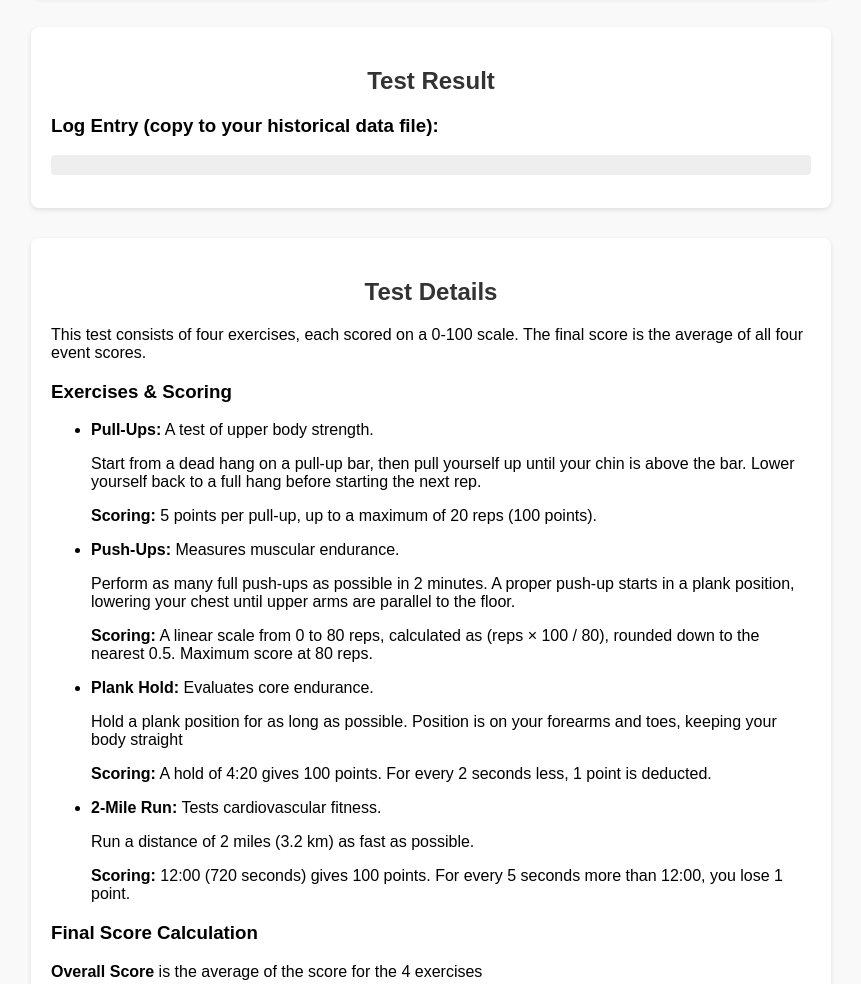
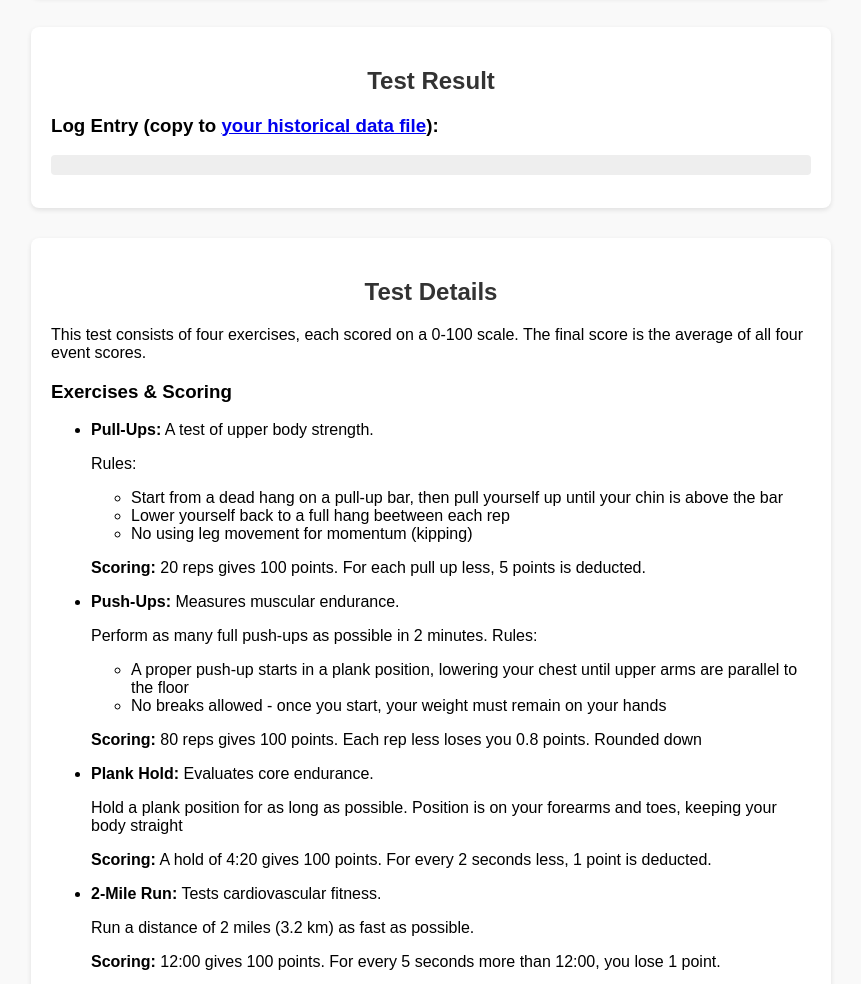
Before and after one commit to the3rdPoliceman/FitnessTest, a plain HTML site: page index.html in a window 1280 px wide. Shown: the part 923-1907 px from the top of the page, without its empty margins (209-1070 px from the left). Drawn offline with nearby package versions, Linux system fonts and the light colour scheme.

Commit message:
updated description texts, and pushup score algorithm

```diff
--- a/index.html
+++ b/index.html
@@ -43,7 +43,7 @@
   <div id="resultArea" class="box">
     <h2>Test Result</h2>
     <div id="resultDisplay"></div>
-    <h3>Log Entry (copy to your historical data file):</h3>
+    <h3>Log Entry (copy to <a href="https://github.com/the3rdPoliceman/FitnessTest/blob/main/historicalData.json">your historical data file</a>):</h3>
     <pre id="logEntry"></pre>
   </div>
 
@@ -56,14 +56,25 @@
     <ul>
       <li>
         <strong>Pull-Ups:</strong> A test of upper body strength.
-        <p>Start from a dead hang on a pull-up bar, then pull yourself up until your chin is above the bar. Lower yourself back to a full hang before starting the next rep.</p>
-        <p><strong>Scoring:</strong> 5 points per pull-up, up to a maximum of 20 reps (100 points).</p>
+        <p>Rules:
+          <ul>
+            <li>Start from a dead hang on a pull-up bar, then pull yourself up until your chin is above the bar</li>
+            <li>Lower yourself back to a full hang beetween each rep</li>
+            <li>No using leg movement for momentum (kipping)</li>
+          </ul>
+        </p>
+        <p><strong>Scoring:</strong> 20 reps gives 100 points. For each pull up less, 5 points is deducted.</p>
       </li>
 
       <li>
         <strong>Push-Ups:</strong> Measures muscular endurance.
-        <p>Perform as many full push-ups as possible in 2 minutes. A proper push-up starts in a plank position, lowering your chest until upper arms are parallel to the floor.</p>
-        <p><strong>Scoring:</strong> A linear scale from 0 to 80 reps, calculated as (reps × 100 / 80), rounded down to the nearest 0.5. Maximum score at 80 reps.</p>
+        <p>Perform as many full push-ups as possible in 2 minutes. Rules:
+          <ul>
+            <li>A proper push-up starts in a plank position, lowering your chest until upper arms are parallel to the floor</li>
+            <li>No breaks allowed - once you start, your weight must remain on your hands</li>
+          </ul>
+        </p>
+        <p><strong>Scoring:</strong> 80 reps gives 100 points. Each rep less loses you 0.8 points. Rounded down</p>
       </li>
 
       <li>
@@ -75,7 +86,7 @@
       <li>
         <strong>2-Mile Run:</strong> Tests cardiovascular fitness.
         <p>Run a distance of 2 miles (3.2 km) as fast as possible.</p>
-        <p><strong>Scoring:</strong> 12:00 (720 seconds) gives 100 points. For every 5 seconds more than 12:00, you lose 1 point.</p>
+        <p><strong>Scoring:</strong> 12:00 gives 100 points. For every 5 seconds more than 12:00, you lose 1 point.</p>
       </li>
     </ul>
 
--- a/script.js
+++ b/script.js
@@ -6,7 +6,7 @@ function calculateScores(pullups, pushups, plankTime, runTime) {
 
   let pushupScore = (pushups * 100) / 80;
   pushupScore = Math.min(pushupScore, 100);
-  pushupScore = Math.floor(pushupScore * 2) / 2; // round down to nearest 0.5
+  pushupScore = Math.floor(pushupScore); // round down
 
   // New Plank scoring:
   // Convert plankTime (minutes) to seconds.
@@ -226,7 +226,7 @@ function generatePushupTable() {
   for (let reps = 80; reps >= 0; reps--) {
     let score = (reps * 100) / 80;
     score = Math.min(score, 100);
-    score = Math.floor(score * 2) / 2;
+    score = Math.floor(score);
     let row = table.insertRow();
     row.insertCell().innerText = reps;
     row.insertCell().innerText = score;
```
